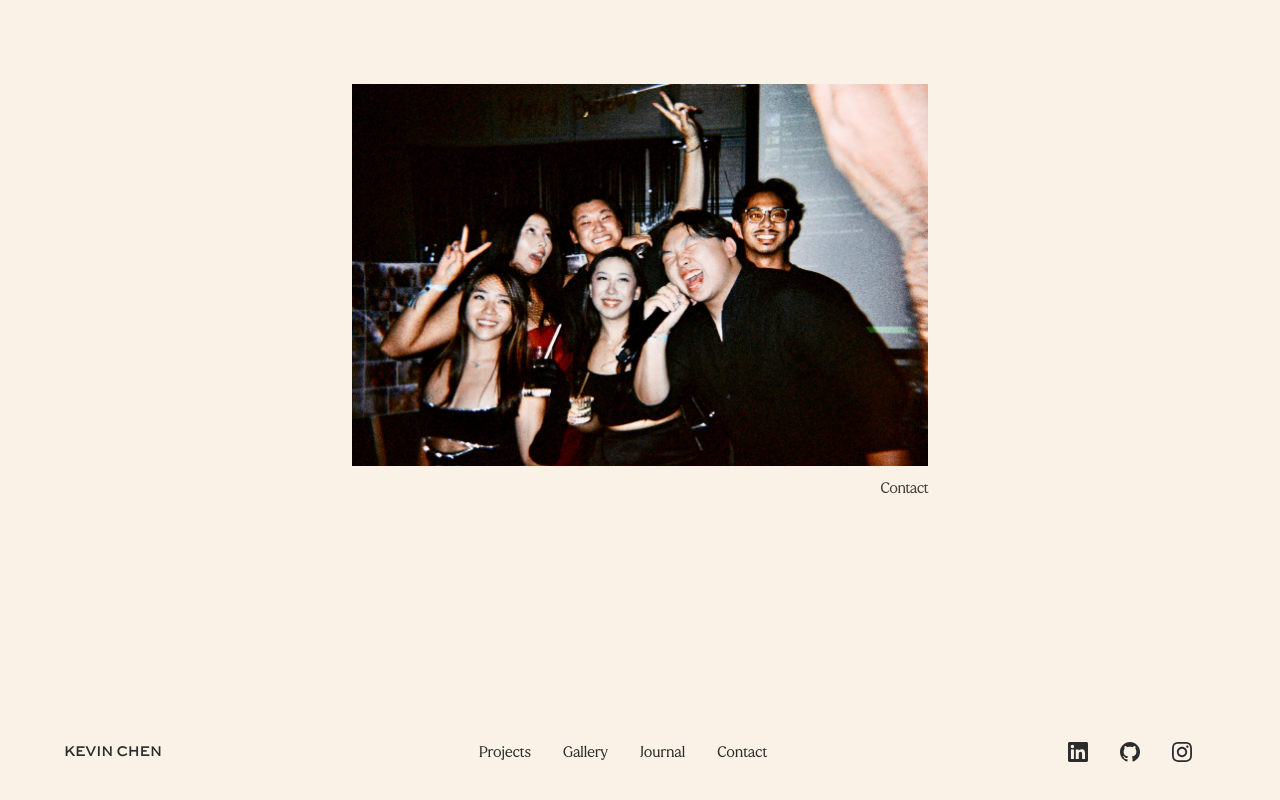
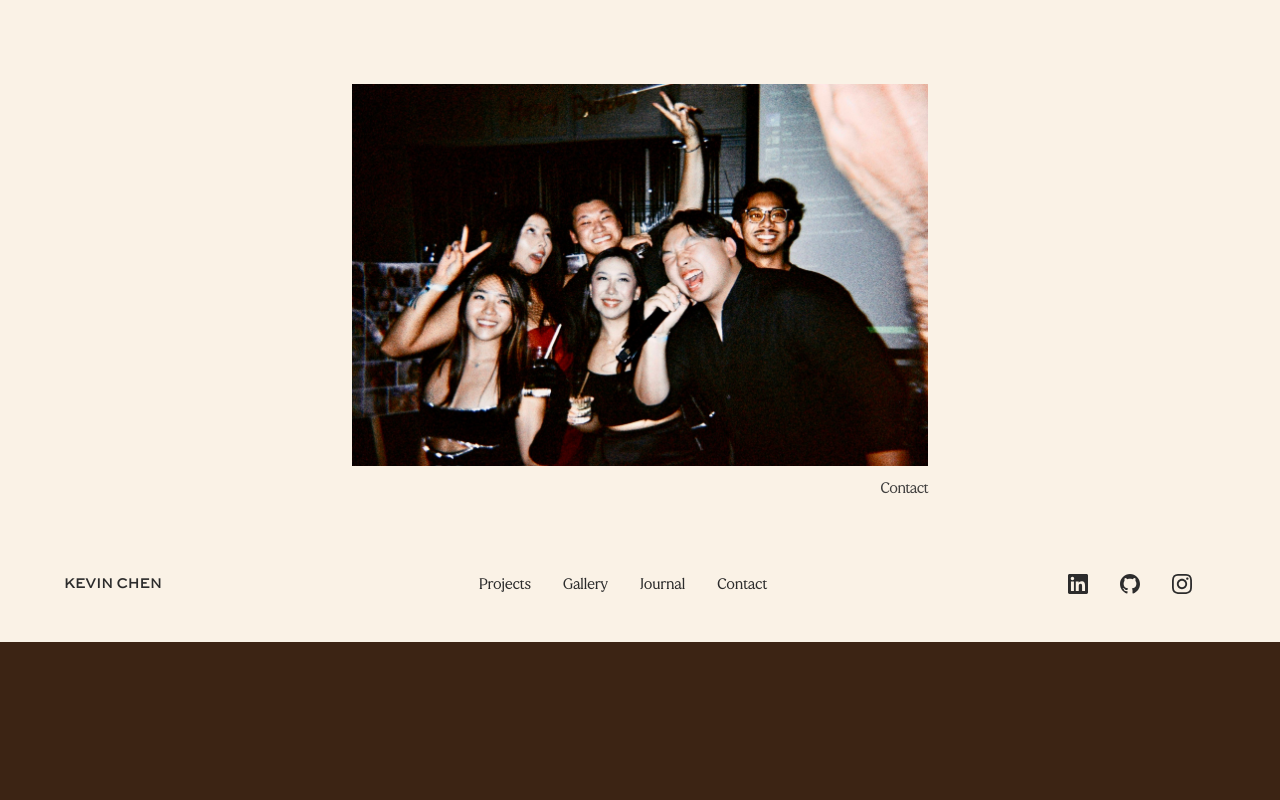
Before and after one commit to KevinChen2211/personal-portfolio, a Next.js app: page / in a window 1280 px wide. Shown: the part 4468-5268 px from the top of the page. After the commit the page ends 5110 px from the top, so only its background shows below. Built offline with nearby package versions, Linux system fonts and the light colour scheme; a web font is replaced by a local one.

Commit message:
fix last image interation with footer

```diff
--- a/app/page.tsx
+++ b/app/page.tsx
@@ -341,9 +341,9 @@ export default function Home() {
               ref={(el) => {
                 imageRefs.current[index] = el;
               }}
-              className={`w-full flex ${justifyClass} mb-[20vh] px-4 sm:px-6 md:px-12 lg:px-20 xl:px-24 ${
-                isLastImage ? "pb-[0vh]" : ""
-              }`}
+              className={`w-full flex ${justifyClass} ${
+                isLastImage ? "mb-0" : "mb-[20vh]"
+              } px-4 sm:px-6 md:px-12 lg:px-20 xl:px-24`}
               style={{
                 opacity: isVisible ? 1 : 0,
                 transform: isVisible ? "translateY(0)" : "translateY(30px)",
@@ -383,7 +383,16 @@ export default function Home() {
       </section>
 
       {/* Bottom padding for navbar when at bottom */}
-      <div className="h-32" />
+      <footer
+        className="w-full py-12 flex justify-center items-center"
+        style={{
+          backgroundColor: bgColor,
+          color: textColor,
+          fontFamily: "'Juana', var(--font-display), 'Playfair Display', serif",
+        }}
+      >
+        © Kevin Chen
+      </footer>
     </div>
   );
 }
```
